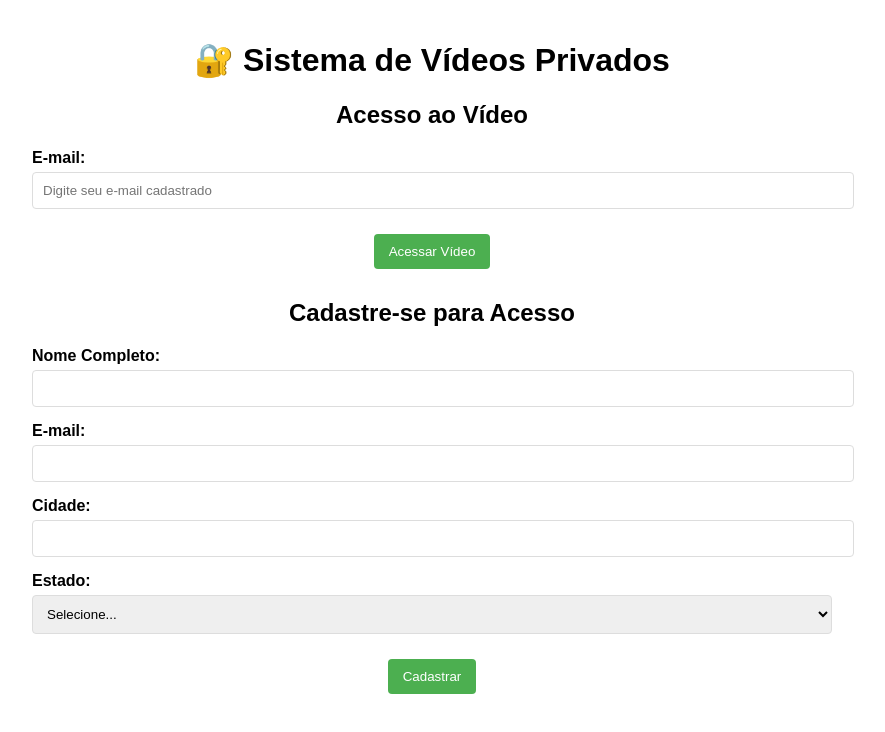
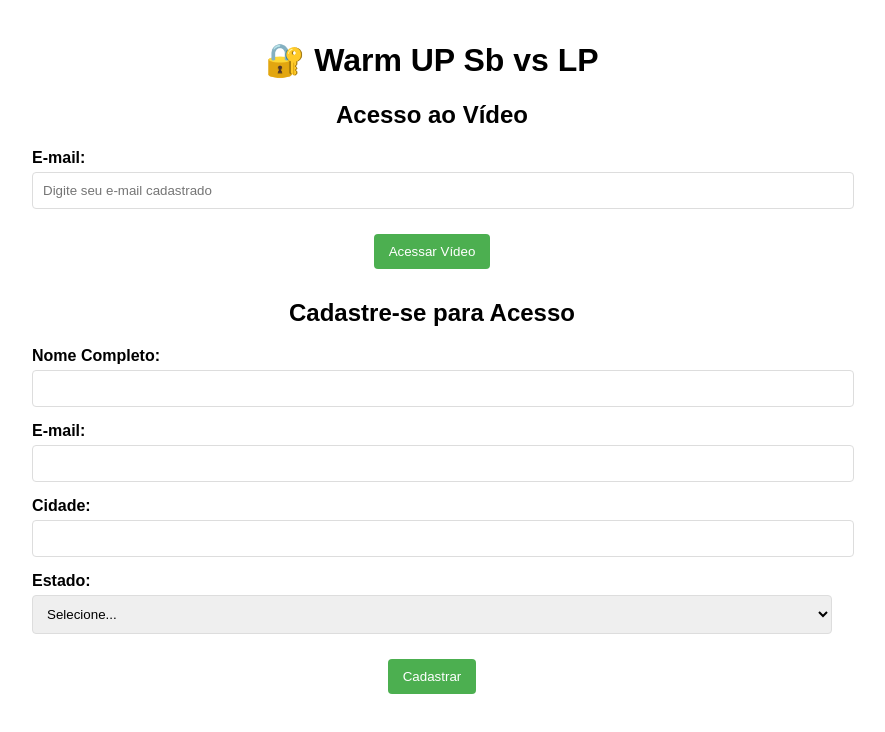
Before and after one commit to Adriel89/video-privado, a plain HTML site: page index.html in a window 1280 px wide. Shown: the whole page, without its empty margins (208-1093 px from the left). Drawn offline with Linux system fonts and the light colour scheme.

Commit message:
Update index.html

```diff
--- a/index.html
+++ b/index.html
@@ -63,7 +63,7 @@
   </style>
 </head>
 <body>
-  <h1>🔐 Sistema de Vídeos Privados</h1>
+  <h1>🔐 Warm UP Sb vs LP</h1>
 
   <div id="access-panel">
     <h2>Acesso ao Vídeo</h2>
```
